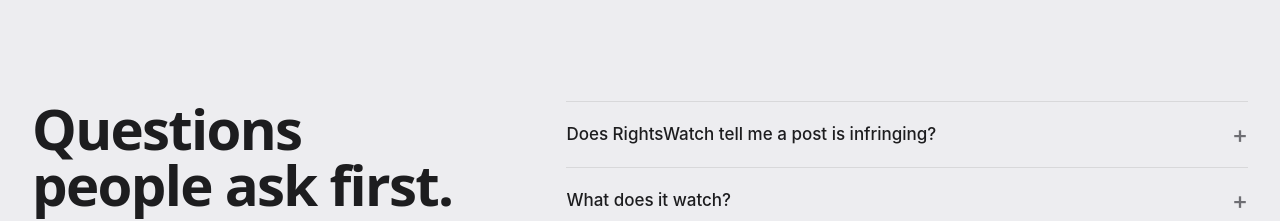
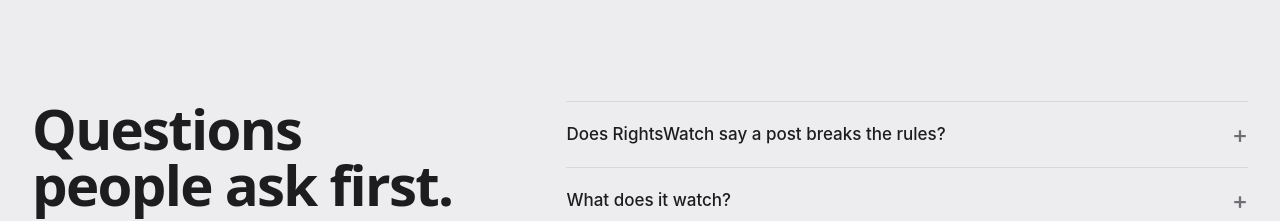
Before and after one commit to chefkochqusha/rightswatch, a Next.js app: page / in a window 1280 px wide. Shown: the part 4880-5101 px from the top of the page. Built offline with nearby package versions, Linux system fonts and the light colour scheme; no server answers.

Commit message:
Keep the word 'infringement' out of the product copy entirely
Co-Authored-By: Claude Sonnet 5.5 <noreply@anthropic.com>
Claude-Session: https://claude.ai/code/session_011pYNvzZ9PAFdQUv9rJvNhp

```diff
--- a/src/app/(site)/page.tsx
+++ b/src/app/(site)/page.tsx
@@ -49,7 +49,7 @@ const VERDICTS = [
 
 const FAQ = [
   {
-    q: "Does RightsWatch tell me a post is infringing?",
+    q: "Does RightsWatch say a post breaks the rules?",
     a: "No. It tells you a post is a potential rights mismatch against the records you entered, and it says why. Whether that is a problem, and what to do about it, is for you and your counsel to decide.",
   },
   {
--- a/src/components/rights/assessment-summary.tsx
+++ b/src/components/rights/assessment-summary.tsx
@@ -43,7 +43,7 @@ export function AssessmentSummary({ item }: { item: ScanItemResult }) {
                 {matchMethodLabel(item.musicMatch.provider, item.musicMatch.manual)}
               </p>
               <p className="mt-1 text-xs text-t2">
-                Confidence in the music identification, not that an infringement occurred.
+                How sure the music identification is. It says nothing about whether the use is allowed.
               </p>
             </div>
           </section>
```
